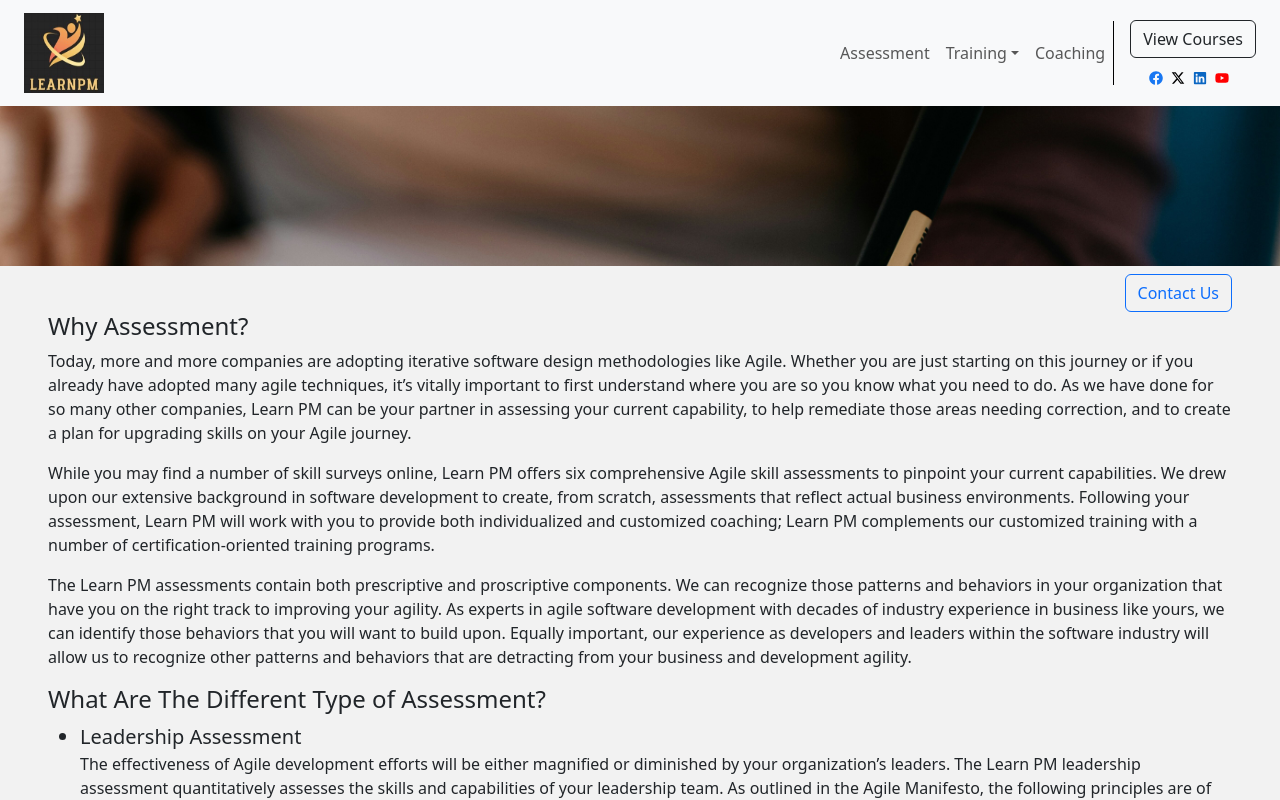
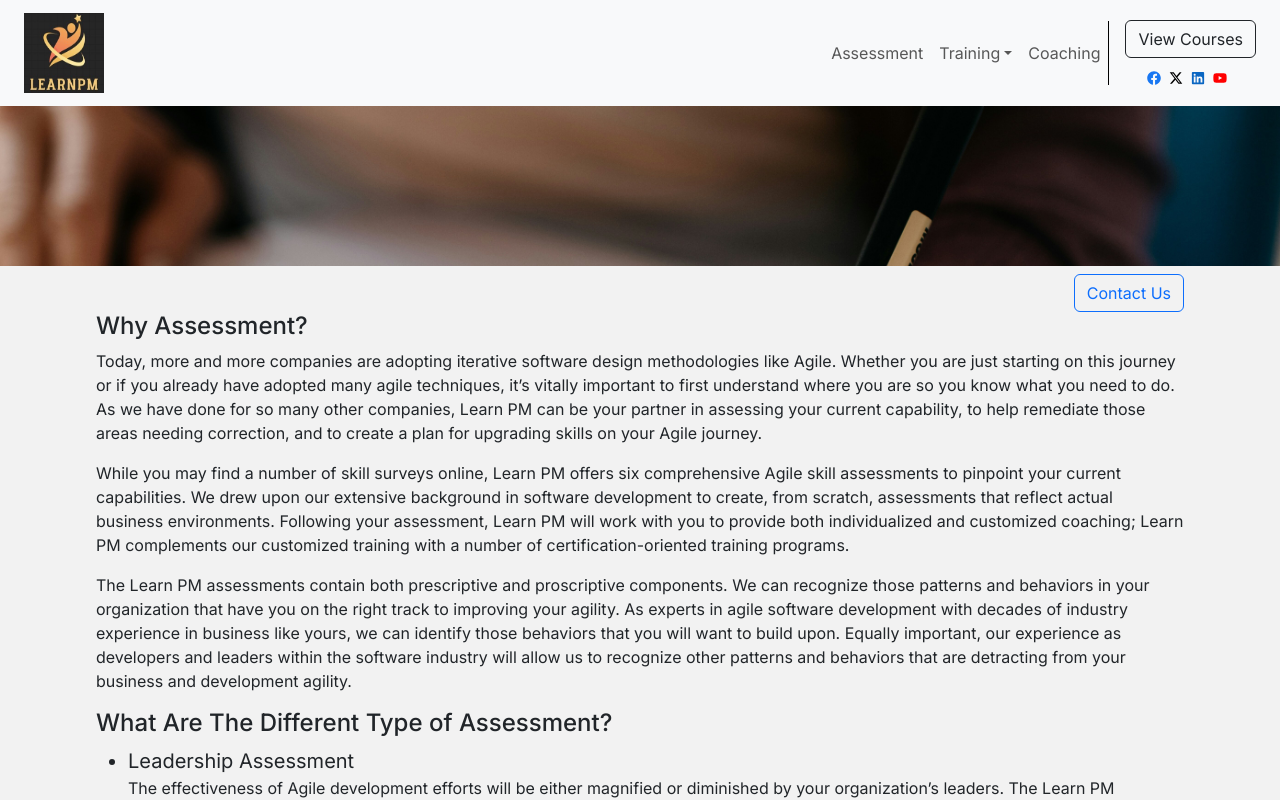
Before and after one commit to Mo2artGit/learnpm, a React (Create React App) app: page /learnpm/assessment in a window 1280 px wide. Shown: the top 800 px of the page. Built offline with nearby package versions, Linux system fonts and the light colour scheme.

Commit message:
added assess margin, changed font

```diff
--- a/public/index.html
+++ b/public/index.html
@@ -3,6 +3,7 @@
   <head>
     <meta charset="utf-8" />
     <link rel="icon" href="%PUBLIC_URL%/favicon.ico" />
+    <link href="https://fonts.googleapis.com/css2?family=Inter:wght@100..900&display=swap" rel="stylesheet">
     <meta name="viewport" content="width=device-width, initial-scale=1" />
     <meta name="theme-color" content="#000000" />
     <meta
--- a/src/App.css
+++ b/src/App.css
@@ -1,5 +1,6 @@
 body {
   background-color: #C0C0C0;
+  font-family: "Inter", sans-serif;
 }
 
 .App {
--- a/src/components/Assessment.js
+++ b/src/components/Assessment.js
@@ -10,6 +10,7 @@
       <div style={{ height: '20vh', overflow: 'hidden' }}>
         <img src={Img} alt="Cropped Img" style={{ width: '100%', objectFit: 'cover' }} />
       </div>
+      <div className="px-5">
         <div className="d-flex justify-content-end mt-2 me-5">
           <Link to="/contact">
             <Button variant="outline-primary" >Contact Us</Button>
@@ -123,6 +124,7 @@
             <Button variant="outline-primary" >Contact Us</Button>
           </Link>
         </div>
+      </div>
       <Footer />
     </div>
   );
--- a/src/components/Course.js
+++ b/src/components/Course.js
@@ -60,7 +60,7 @@
             </Col>
           </Row>
         </Container>
-        <Container className='text-start'>
+        <Container className='text-start mt-3'>
           <Row>
             <Col xs={8}>
               <h5>About This Course</h5>
```
Lines whose indentation alone changed are shown as unchanged.
